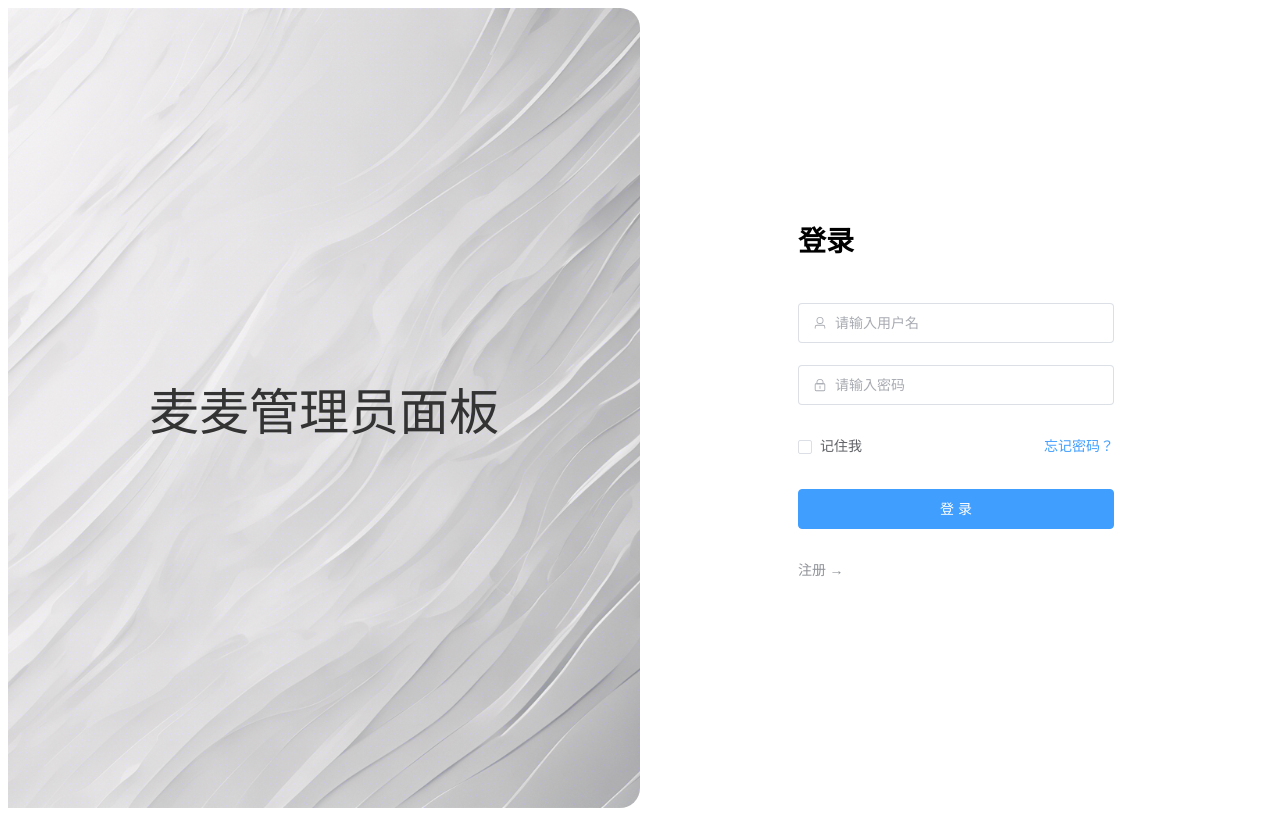
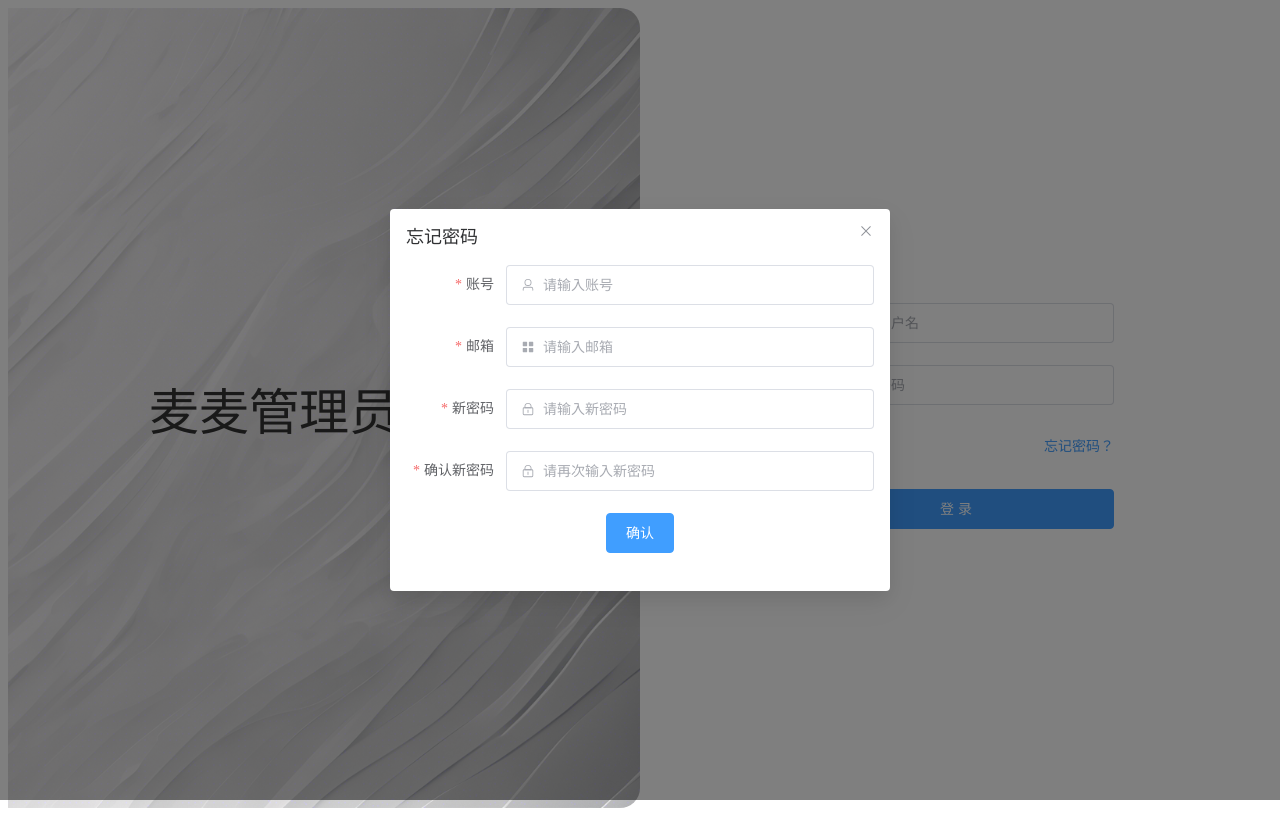
Before and after one commit to lxwgiter/design_web, a Vue app: page /adminLogin in a window 1280 px wide. Both pictures are taken after a click on the link "忘记密码？". Built offline with nearby package versions, Linux system fonts and the light colour scheme.

Commit message:
忘记密码实现

```diff
--- /dev/null
+++ b/src/components/AdminForgetPassword.vue
@@ -0,0 +1,113 @@
+<script setup>
+import { reactive, ref} from 'vue'
+import {ElMessage} from "element-plus";
+import { User, Lock,Menu} from '@element-plus/icons-vue'
+import {forgetPassword} from "../services/adminService.js";
+import {useTokenStore} from '../store/token.js'
+
+//创建pinia实例
+const tokenStore = useTokenStore()
+
+const formForgetPassword = reactive({
+  account: '',
+  email: '',
+  newPassword: '',
+  reNewPassword: ''
+})
+
+
+const centerDialogVisible = ref(false)
+
+function openDialog() {
+  centerDialogVisible.value = true; // 打开对话框
+}
+//暴露给父组件
+
+defineExpose({ openDialog });
+
+
+//表单引用
+const myForm=ref('')
+
+//校验密码的函数
+const checkReNewPassword = (rule, value, callback) => {
+  if (value === '') {
+    callback(new Error('请再次确认新密码'))
+  } else if (value !== formForgetPassword.newPassword) {
+    callback(new Error('请确保两次输入的密码一样'))
+  } else {
+    callback()
+  }
+}
+
+const rules = {
+  account: [
+    { required: true, message: '请输入账号', trigger: 'blur' },
+    { min: 5, max: 16, message: '长度为5~16位非空字符', trigger: 'blur' }
+  ],
+  email: [
+    { required: true, message: '请输入用户邮箱', trigger: 'blur' },
+    { type: 'email', message: '邮箱格式不正确', trigger: 'blur' }
+  ],
+  newPassword: [
+    { required: true, message: '请输入新密码', trigger: 'blur' },
+    { min: 5, max: 16, message: '长度为5~16位非空字符', trigger: 'blur' }
+  ],
+  reNewPassword: [
+    { required: true,validator: checkReNewPassword, trigger: 'blur' }
+  ]
+}
+
+
+function clearData() {
+  formForgetPassword.account=''
+  formForgetPassword.newPassword=''
+  formForgetPassword.reNewPassword=''
+  formForgetPassword.email=''
+}
+
+const handleSubmit= ()=>{
+  myForm.value.validate((valid) => {
+    if (valid) {
+      forgetPassword(formForgetPassword).then(res=>{
+        //清除当前用户的登录
+        tokenStore.removeToken()
+        ElMessage.success("设置新密码成功")
+        clearData()
+      }).catch(err=>{
+        ElMessage.error("服务异常",err)
+      })
+    }else {
+      ElMessage.error("请按要求输入")
+      return false // 返回 false，停止进一步的处理
+    }
+  })
+
+}
+</script>
+<template>
+  <el-dialog
+      v-model="centerDialogVisible"
+      title="忘记密码"
+      width="500"
+      align-center
+  >
+    <el-form :model="formForgetPassword" :rules="rules" label-width="100px" size="large" ref="myForm">
+      <el-form-item label="账号" prop="account">
+        <el-input :prefix-icon="User" v-model="formForgetPassword.account" placeholder="请输入账号"></el-input>
+      </el-form-item>
+      <el-form-item  label="邮箱" prop="email">
+        <el-input :prefix-icon="Menu"  placeholder="请输入邮箱" v-model="formForgetPassword.email"></el-input>
+      </el-form-item>
+      <el-form-item  label="新密码" prop="newPassword">
+        <el-input :prefix-icon="Lock" type="password" placeholder="请输入新密码" v-model="formForgetPassword.newPassword"></el-input>
+      </el-form-item>
+      <el-form-item  label="确认新密码" prop="reNewPassword">
+        <el-input :prefix-icon="Lock" type="password" placeholder="请再次输入新密码" v-model="formForgetPassword.reNewPassword"></el-input>
+      </el-form-item>
+      <el-form-item  :label-width="200">
+        <el-button type="primary" @click="handleSubmit()">确认</el-button>
+      </el-form-item>
+    </el-form>
+  </el-dialog>
+</template>
--- a/src/components/MyDrawer.vue
+++ b/src/components/MyDrawer.vue
@@ -111,7 +111,7 @@
 </template>
 
 <script lang="ts" setup>
-import {ref, defineExpose, reactive} from 'vue'
+import {ref, reactive} from 'vue'
 import {ElMessage, ElMessageBox} from 'element-plus'
 import type { DrawerProps } from 'element-plus'
 import { getAddressesList } from '../services/address';
--- a/src/components/SearchByCondition.vue
+++ b/src/components/SearchByCondition.vue
@@ -55,7 +55,7 @@
 </template>
 
 <script lang="ts" setup>
-import { reactive,ref,defineEmits  } from 'vue'
+import { reactive,ref  } from 'vue'
 import { getAddressesList } from '../services/address';
 import {getCategory} from '../services/concertCategory'
 import {ElMessage} from "element-plus";
--- a/src/services/adminService.js
+++ b/src/services/adminService.js
@@ -23,3 +23,8 @@ export const updateNicknameAndEmail = (nickname,email)=>{
 export const updatePassword = (data)=>{
     return http.post('/admin/updatePassword',data);
 }
+
+//忘记密码
+export const forgetPassword = (data)=>{
+    return http.post('/admin/forgetPassword',data);
+}
--- a/src/views/admin/AdminLogin.vue
+++ b/src/views/admin/AdminLogin.vue
@@ -5,6 +5,7 @@ import {adminRegisterService,adminLoginService} from '../../services/adminServic
 import { ElMessage } from 'element-plus'
 import {useTokenStore} from '../../store/token.js'
 import { useRouter } from 'vue-router';
+import AdminForgetPassword from "../../components/AdminForgetPassword.vue";
 
 const router = useRouter(); // 获取路由实例
 //创建pinia实例
@@ -125,6 +126,14 @@ const handleLogin = () => {
   })
 }
 
+//子组件引用
+const childRef = ref('')
+//拿到子组件暴露的函数
+function callOpenDialog() {
+  if (childRef.value) {
+    childRef.value.openDialog();
+  }
+}
 
 </script>
 
@@ -175,7 +184,7 @@ const handleLogin = () => {
         <el-form-item class="flex">
           <div class="flex">
             <el-checkbox>记住我</el-checkbox>
-            <el-link type="primary" :underline="false">忘记密码？</el-link>
+            <el-link type="primary" :underline="false" @click="callOpenDialog()">忘记密码？</el-link>
           </div>
         </el-form-item>
         <!-- 登录按钮 -->
@@ -190,6 +199,7 @@ const handleLogin = () => {
       </el-form>
     </el-col>
   </el-row>
+  <AdminForgetPassword ref="childRef"></AdminForgetPassword>
 </template>
 
 <style scoped>
--- a/src/views/admin/adminResetPassword.vue
+++ b/src/views/admin/adminResetPassword.vue
@@ -38,6 +38,12 @@ const rules = {
   ]
 }
 
+const clearData = () =>{
+  formResetPassword.newPassword = ''
+  formResetPassword.reNewPassword = ''
+  formResetPassword.oldPassword = ''
+}
+
 const executeGet=()=>{
   getMe().then(res => {
     formResetPassword.account = res.data.account
@@ -53,6 +59,7 @@ const handleSubmit= ()=>{
   myForm.value.validate((valid) => {
     if (valid) {
       updatePassword({oldPassword: formResetPassword.oldPassword,newPassword: formResetPassword.newPassword}).then(res=>{
+        clearData()
         ElMessage.success("修改成功,请牢记新密码")
       }).catch(err=>{
         ElMessage.error("服务异常",err)
```
